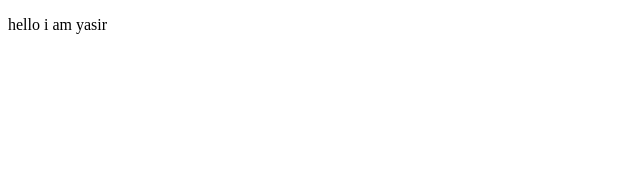
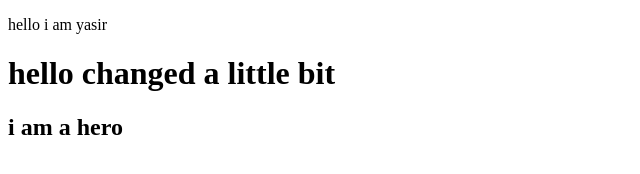
Before and after one commit to yaccir/gitpractice, a plain HTML site: page index.html in a window 1280 px wide. Shown: the whole page, without its empty margins (0-640 px from the left). Drawn offline with Linux system fonts and the light colour scheme.

Commit message:
i am hero

```diff
--- a/index.html
+++ b/index.html
@@ -7,5 +7,7 @@
 </head>
 <body>
     <p>hello i am yasir</p>
+    <h1>hello changed a little bit</h1>
+    <h2>i am a hero</h2>
 </body>
 </html>
```
